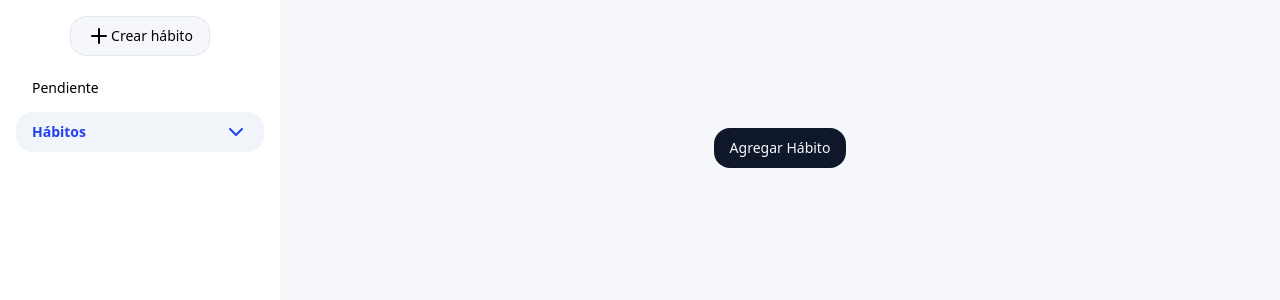
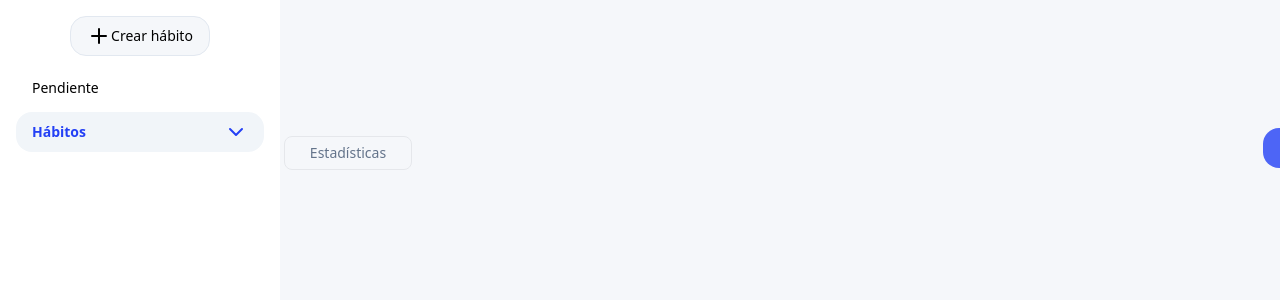
Before and after one commit to Davs07/habitsApp, a React (Vite) app: page /habitlist in a window 1280 px wide. Shown: the top 300 px of the page. Built offline with nearby package versions, Linux system fonts and the light colour scheme.

Commit message:
Refactor HabitList component, update Tabs and Card components, add HabitRadarChart and HabitCardContent components, and make minor styling changes.

```diff
--- /dev/null
+++ b/src/components/habits/HabitRadarChart.tsx
@@ -0,0 +1,83 @@
+// src/types.ts
+export interface Metric {
+    name: string;
+    points: number;
+  }
+
+  export interface Area {
+    name: string;
+    metrics: Metric[];
+  }
+
+  // src/RadarChartComponent.tsx
+  import React from 'react';
+  import { Radar, RadarChart, PolarGrid, PolarAngleAxis, PolarRadiusAxis, Tooltip } from 'recharts';
+
+  const calculateAreaScore = (metrics: Metric[]): number => {
+    const totalPoints = metrics.reduce((sum, metric) => sum + metric.points, 0);
+    return totalPoints / metrics.length;
+  };
+
+  const HabitRadarChart: React.FC = () => {
+    const areas: Area[] = [
+      {
+        name: 'Salud y Bienestar',
+        metrics: [
+          { name: 'Ejercicio', points: 80 },
+          { name: 'Nutrición', points: 70 },
+          { name: 'Sueño', points: 90 },
+          { name: 'Meditación y Mindfulness', points: 60 },
+        ],
+      },
+      {
+        name: 'Desarrollo Profesional',
+        metrics: [
+          { name: 'Aprendizaje Continuo', points: 85 },
+          { name: 'Productividad', points: 80 },
+          { name: 'Networking', points: 90 },
+        ],
+      },
+      {
+        name: 'Relaciones y Conexiones Sociales',
+        metrics: [
+          { name: 'Familia', points: 70 },
+          { name: 'Amistades', points: 75 },
+          { name: 'Comunidad', points: 65 },
+        ],
+      },
+      {
+        name: 'Finanzas Personales',
+        metrics: [
+          { name: 'Ahorro', points: 90 },
+          { name: 'Presupuesto', points: 85 },
+          { name: 'Inversiones', points: 80 },
+        ],
+      },
+      {
+        name: 'Crecimiento Personal y Espiritual',
+        metrics: [
+          { name: 'Lectura', points: 80 },
+          { name: 'Reflexión Personal', points: 70 },
+          { name: 'Espiritualidad', points: 90 },
+        ],
+      },
+    ];
+
+    const data = areas.map(area => ({
+      subject: area.name,
+      A: calculateAreaScore(area.metrics),
+      fullMark: 100,
+    }));
+
+    return (
+      <RadarChart  outerRadius={150} width={800} height={600} data={data}>
+        <PolarGrid />
+        <PolarAngleAxis dataKey="subject" />
+        <PolarRadiusAxis angle={30} domain={[0, 100]} />
+        <Radar name="Puntuación" dataKey="A" stroke="#2440F5" fill="#2440F5" fillOpacity={0.6} />
+        <Tooltip />
+      </RadarChart>
+    );
+  };
+
+  export default HabitRadarChart;
--- a/src/components/ui/tabs.tsx
+++ b/src/components/ui/tabs.tsx
@@ -12,7 +12,7 @@ const TabsList = React.forwardRef<
   <TabsPrimitive.List
     ref={ref}
     className={cn(
-      "inline-flex min-h-10 items-center justify-center rounded-[32px]  bg-muted p-2 text-muted-foreground",
+      "inline-flex min-h-10 items-center justify-center rounded-lg  bg-card p-2 text-muted-foreground",
       className
     )}
     {...props}
@@ -27,7 +27,7 @@ const TabsTrigger = React.forwardRef<
   <TabsPrimitive.Trigger
     ref={ref}
     className={cn(
-      "inline-flex items-center rounded-3xl justify-center whitespace-nowrap px-3 py-1.5 text-sm font-medium ring-offset-background transition-all focus-visible:outline-none focus-visible:ring-2 focus-visible:ring-ring focus-visible:ring-offset-2 disabled:pointer-events-none disabled:opacity-50 data-[state=active]:bg-background data-[state=active]:text-foreground data-[state=active]:shadow-sm",
+      "inline-flex items-center rounded-lg justify-center whitespace-nowrap px-3 py-1.5 text-sm font-medium ring-offset-background transition-all focus-visible:outline-none focus-visible:ring-2 focus-visible:ring-ring focus-visible:ring-offset-2 disabled:pointer-events-none disabled:opacity-50 data-[state=active]:bg-card data-[state=active]:text-main data-[state=active]:shadow-sm",
       className
     )}
     {...props}
--- a/src/pages/Habits/HabitList.tsx
+++ b/src/pages/Habits/HabitList.tsx
@@ -1,3 +1,4 @@
+import HabitRadarChart from "@/components/habits/HabitRadarChart";
 import { HabitForm } from "@/components/habits/habitForm";
 import { Button } from "@/components/ui/button";
 import { Card, CardContent, CardHeader } from "@/components/ui/card";
@@ -9,22 +10,17 @@ import {
   DropdownMenuTrigger,
 } from "@/components/ui/dropdown-menu";
 import { Input } from "@/components/ui/input";
-import {
-  Select,
-  SelectContent,
-  SelectItem,
-  SelectTrigger,
-  SelectValue,
-} from "@/components/ui/select";
+import { Tabs, TabsContent, TabsList, TabsTrigger } from "@/components/ui/tabs";
 import { cn } from "@/lib/utils";
+import { HabitCardContent } from "@/sections/habits/HabitCardContent";
 import { useHabitStore } from "@/store/habitStore";
 import { DropdownMenuItem } from "@radix-ui/react-dropdown-menu";
 import {
-  Copy,
   Ellipsis,
   Heart,
   MoveUpRight,
   Pencil,
+  Plus,
   RefreshCcw,
   Share,
   Trash,
@@ -54,13 +50,51 @@ export const HabitList: React.FC = () => {
   };
 
   return (
-    <div className="h-full w-max justify-start items-start gap-2 grid grid-cols-1 mt-32">
-      <div className="h-max w-max gap-4 grid grid-cols-1 place-items-center">
+    <div className="h-full w-max justify-center items-start place-items-center gap-2 grid grid-cols-1 mt-32">
+      <Tabs
+        className=" grid place-items-center max-w-screen-xl w-screen "
+        defaultValue={"habits"}>
+        <div className="w-full flex justify-between">
+          <TabsList className="w-max grid grid-cols-2 bg-transparent gap-2 ">
+            <TabsTrigger
+              value="habits"
+              className="w-32 border data-[state=active]:border-card">
+              <p>Hábitos</p>
+            </TabsTrigger>
+            <TabsTrigger
+              value="stats"
+              className="w-32 border data-[state=active]:border-card">
+              <p>Estadísticas</p>
+            </TabsTrigger>
+          </TabsList>
+          <div>
+            <Dialog open={openHabitForm} onOpenChange={setOpenHabitForm}>
+              <DialogTrigger className="w-max">
+                <Button
+                  variant={"secondary"}
+                  className="bg-main/80 hover:bg-main text-white">
+                  <Plus />
+                  Agregar Hábito
+                </Button>
+              </DialogTrigger>
+              <DialogContent className="p-0">
+                <HabitForm onClose={onClose} />
+              </DialogContent>
+            </Dialog>
+          </div>
+        </div>
+
+        <div className="w-full ">
+          <TabsContent value="stats">
+            <HabitRadarChart />
+          </TabsContent>
+          <TabsContent value="habits" className="w-full grid ">
+            <div className="h-max w-full gap-4 grid grid-cols-3">
               {habits.map((habit) => {
                 return (
                   <Card
                     className={cn(
-                "space-y-0 w-[500px] py-2 rounded-2xl",
+                      "space-y-0 w-full max-w-[500px] py-2 rounded-2xl",
 
                       habit.color?.value
                         ? `bg-${habit.color.value}-500/60`
@@ -148,32 +182,14 @@ export const HabitList: React.FC = () => {
                         </DropdownMenuContent>
                       </DropdownMenu>
                     </CardHeader>
-              <CardContent className="space-y-0 pt-0 pb-0 flex gap-2 px-3 text-slate-800">
-                <Button variant={"ghost"} className="txs">
-                  {habit.category}
-                </Button>
-                <Button variant={"ghost"} className="txs">
-                  {habit.frequency.type}
-                </Button>
-                <Button variant={"ghost"} className="txs">
-                  {habit.priority}
-                </Button>
-                <Button variant={"ghost"} className="txs">
-                  {habit.goal.meta.toString()}
-                </Button>
-              </CardContent>
+                    <HabitCardContent habit={habit} />
                   </Card>
                 );
               })}
-        <Dialog open={openHabitForm} onOpenChange={setOpenHabitForm}>
-          <DialogTrigger className="w-max">
-            <Button>Agregar Hábito</Button>
-          </DialogTrigger>
-          <DialogContent className="p-0">
-            <HabitForm onClose={onClose} />
-          </DialogContent>
-        </Dialog>
             </div>
+          </TabsContent>
+        </div>
+      </Tabs>
     </div>
   );
 };
--- a/src/sections/habit/statsHabit.tsx
+++ b/src/sections/habit/statsHabit.tsx
@@ -8,6 +8,7 @@ import {
   parseISO,
 } from "date-fns";
 import { Card } from "@/components/ui/card";
+import { Flame } from "lucide-react";
 
 // Define la interfaz para el componente StatsHabitProps
 interface StatsHabitProps {
@@ -84,10 +85,12 @@ export function Streak({ habit }: StatsHabitProps) {
       <div className=" w-full text-sm  grid grid-cols-2 grid-rows-1 gap-8 justify-between  sm:px-8 rounded-2xl">
         <Card className="w-full h-32 grid place-items-center px-0 py-8 ">
           <p>Actual</p>
+          <Flame color={"blue"} />
           <Label>{current} días</Label>
         </Card>
         <Card className="w-full h-32 grid place-items-center px-0 py-8 ">
           <p>Mejor</p>
+          <Flame fill={"blue"} stroke="blue" />
           <Label>{best} días</Label>
         </Card>
       </div>
--- /dev/null
+++ b/src/sections/habits/HabitCardContent.tsx
@@ -0,0 +1,28 @@
+import { Habit } from "@/api/habit-types";
+import { Button } from "@/components/ui/button";
+import { CardContent } from "@/components/ui/card";
+import { useHabitStore } from "@/store/habitStore";
+import { useParams } from "react-router-dom";
+
+type Props = {
+  habit: Habit;
+};
+
+export const HabitCardContent = ({ habit }: Props) => {
+  return (
+    <CardContent className="space-y-0 pt-0 pb-0 flex gap-2 px-3 text-slate-800">
+      <Button variant={"ghost"} className="txs">
+        {habit.category}
+      </Button>
+      <Button variant={"ghost"} className="txs">
+        {habit.frequency.type}
+      </Button>
+      <Button variant={"ghost"} className="txs">
+        {habit.priority}
+      </Button>
+      <Button variant={"ghost"} className="txs">
+        {habit.goal.meta.toString()}
+      </Button>
+    </CardContent>
+  );
+};
--- a/src/sections/pending/NavWeeks.tsx
+++ b/src/sections/pending/NavWeeks.tsx
@@ -25,7 +25,6 @@ export const NavigationWeeks = ({
   return (
     <div className="flex w-full mb-4 justify-between items-center">
       <div>
-        <Tabs>
         <TabsList className="flex gap-4">
           <TabsTrigger
             value="day"
@@ -42,7 +41,6 @@ export const NavigationWeeks = ({
             Semana
           </TabsTrigger>
         </TabsList>
-        </Tabs>
       </div>
 
       <div>
```
Also changed, not shown: src/pages/Habits/HabitTry.tsx (+7 -2 lines), src/sections/pending/HabitCardComponent.tsx (+8 -3 lines). Lines whose indentation alone changed are shown as unchanged.
